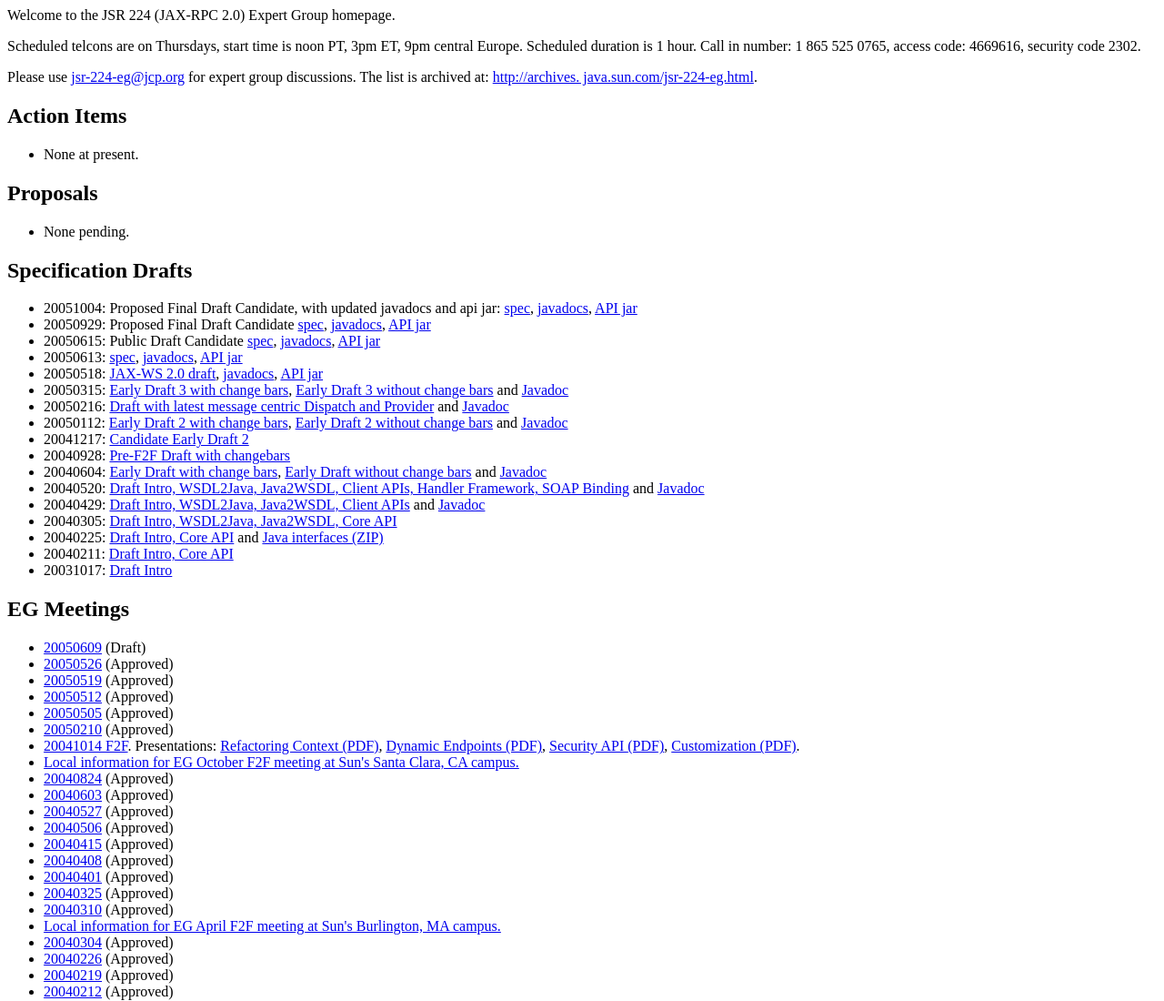
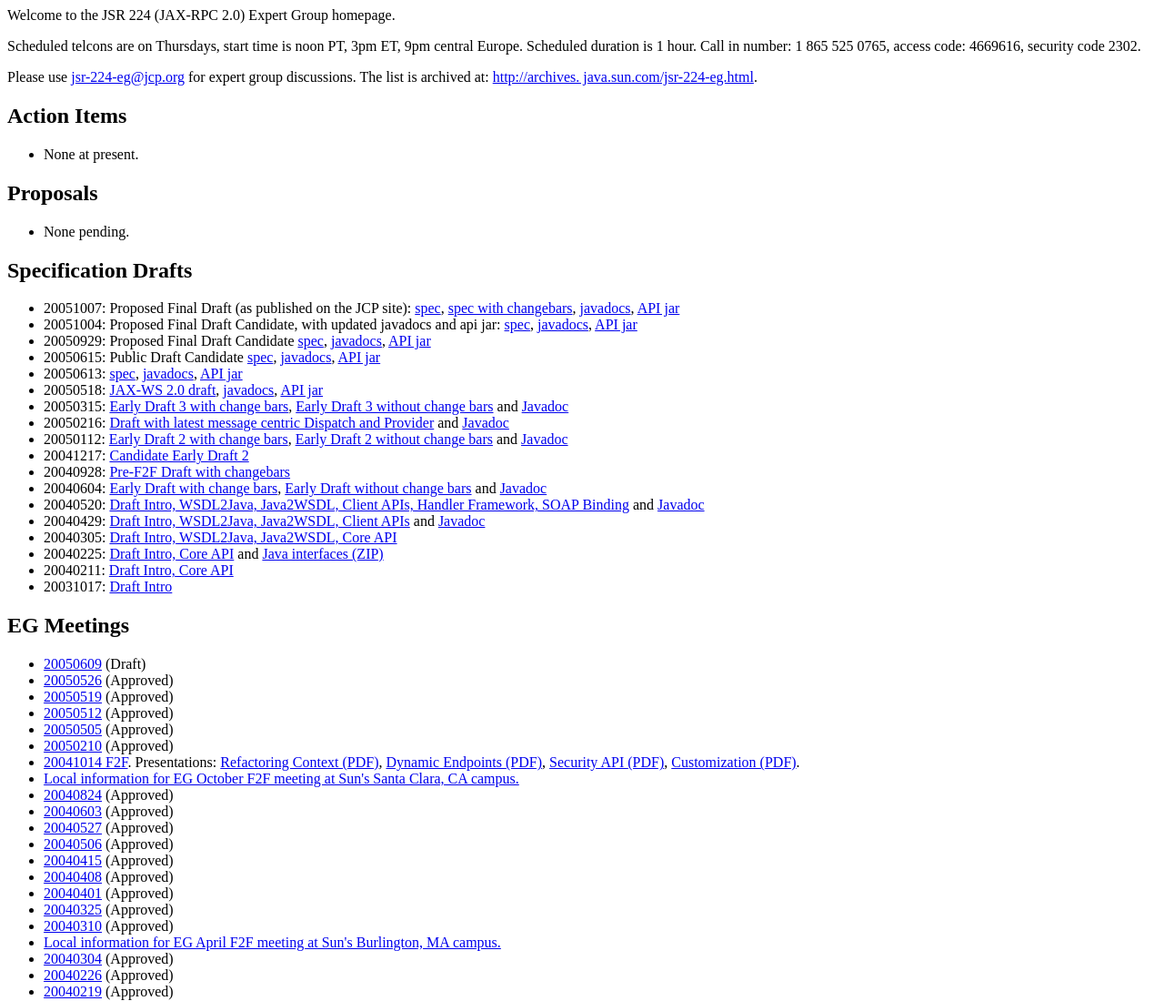
Before and after one commit to javaee/jax-ws-spec, a plain HTML site: page www/index.html in a window 1280 px wide. Shown: the top 1100 px of the page at 91% size. Drawn offline with Linux system fonts and the light colour scheme.

Commit message:
Added PFD materials, including a version of the published spec with changebars.

```diff
--- a/www/index.html
+++ b/www/index.html
@@ -25,6 +25,7 @@
 
     <h2>Specification Drafts</h2>
     <ul>
+        <li>20051007: Proposed Final Draft (as published on the JCP site): <a href="drafts/jaxws-2_0-pfd-spec.pdf">spec</a>, <a href="drafts/jaxws-2_0-pfd-spec-changebars.pdf">spec with changebars</a>, <a href="drafts/jaxws-2_0-pfd-spec-doc.zip">javadocs</a>, <a href="drafts/jaxws-2_0-pfd-spec-api.zip jaxws-2_0-pfd-spec-api.zip">API jar</a></li>
         <li>20051004: Proposed Final Draft Candidate, with updated javadocs and
     api jar: <a href="drafts/spec20050929.pdf">spec</a>, <a href="drafts/jaxws-javadocs-20051004.zip">javadocs</a>, <a href="drafts/jaxws-api-20051004.jar">API jar</a></li>
         <li>20050929: Proposed Final Draft Candidate <a href="drafts/spec20050929.pdf">spec</a>, <a href="drafts/jaxws-javadocs-20050929.jar">javadocs</a>, <a href="drafts/jaxws-api-20050929.jar">API jar</a></li>
```
Also changed, not shown: 4 other files.
